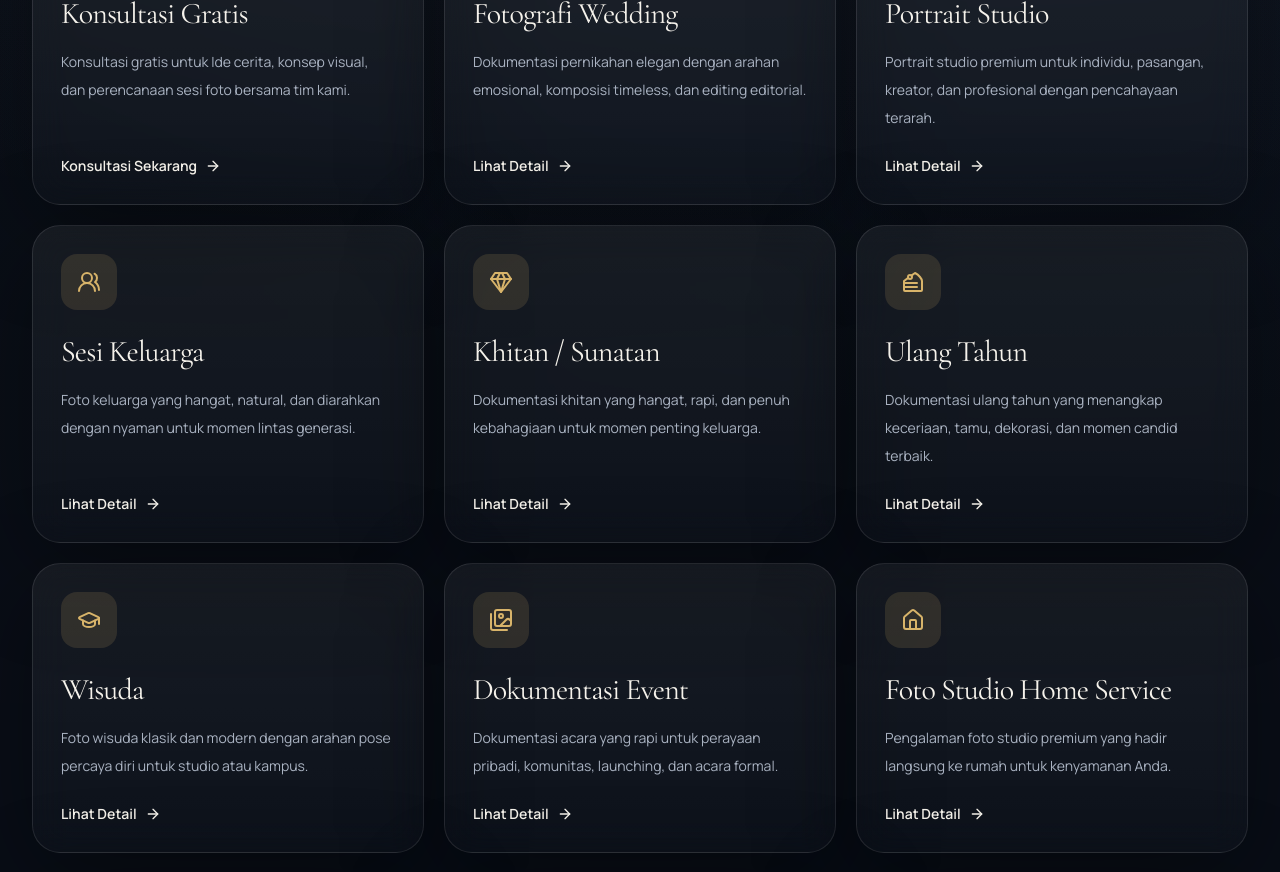
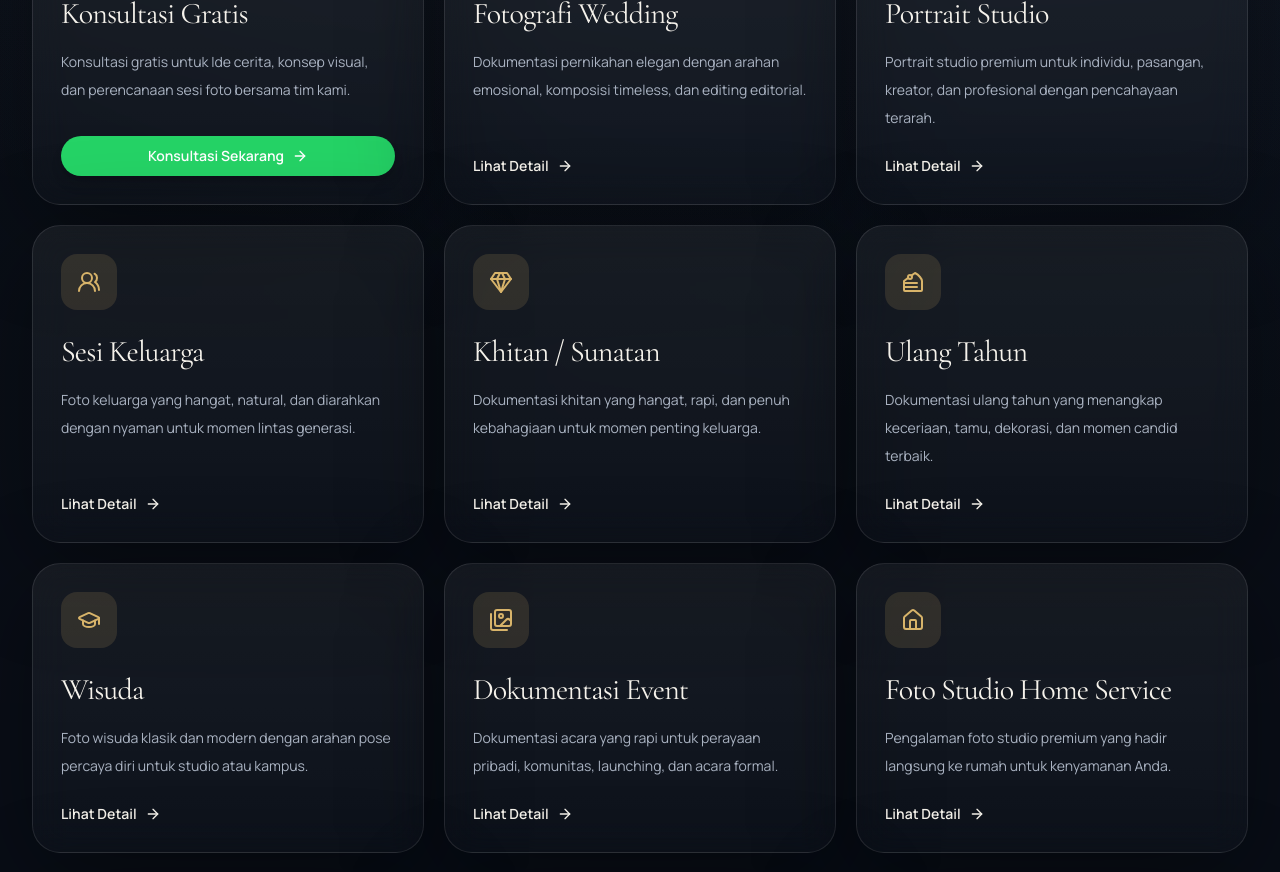
Before and after one commit to ryan02-22/faryta-studio, a Next.js app: page / in a window 1280 px wide. Shown: the part 2940-3812 px from the top of the page. Built offline with nearby package versions, Linux system fonts and the light colour scheme.

Commit message:
Style konsultasi gratis button with WhatsApp green styling

```diff
--- a/components/services-section.jsx
+++ b/components/services-section.jsx
@@ -36,7 +36,7 @@ export function ServicesSection() {
                       href={siteConfig.whatsappUrl}
                       target="_blank"
                       rel="noopener noreferrer"
-                      className="mt-6 inline-flex items-center gap-2 text-sm font-semibold text-[var(--fg)] transition group-hover:text-[var(--accent)]"
+                      className="mt-6 inline-flex items-center justify-center gap-2 rounded-full bg-[#25D366] px-5 py-2.5 text-sm font-semibold text-white shadow-lg transition hover:-translate-y-0.5 hover:shadow-[0_8px_25px_rgba(37,211,102,0.3)]"
                     >
                       Konsultasi Sekarang
                       <ArrowRight className="h-4 w-4" />
```
